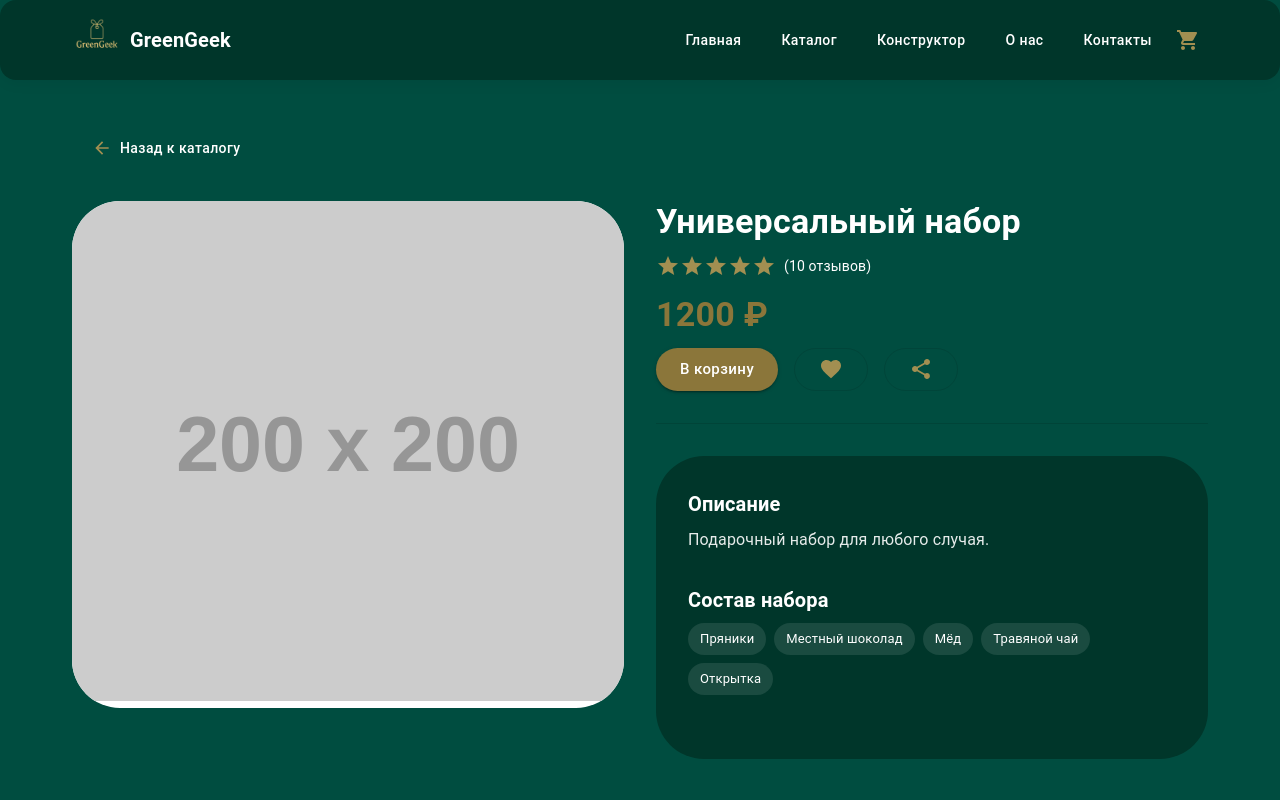
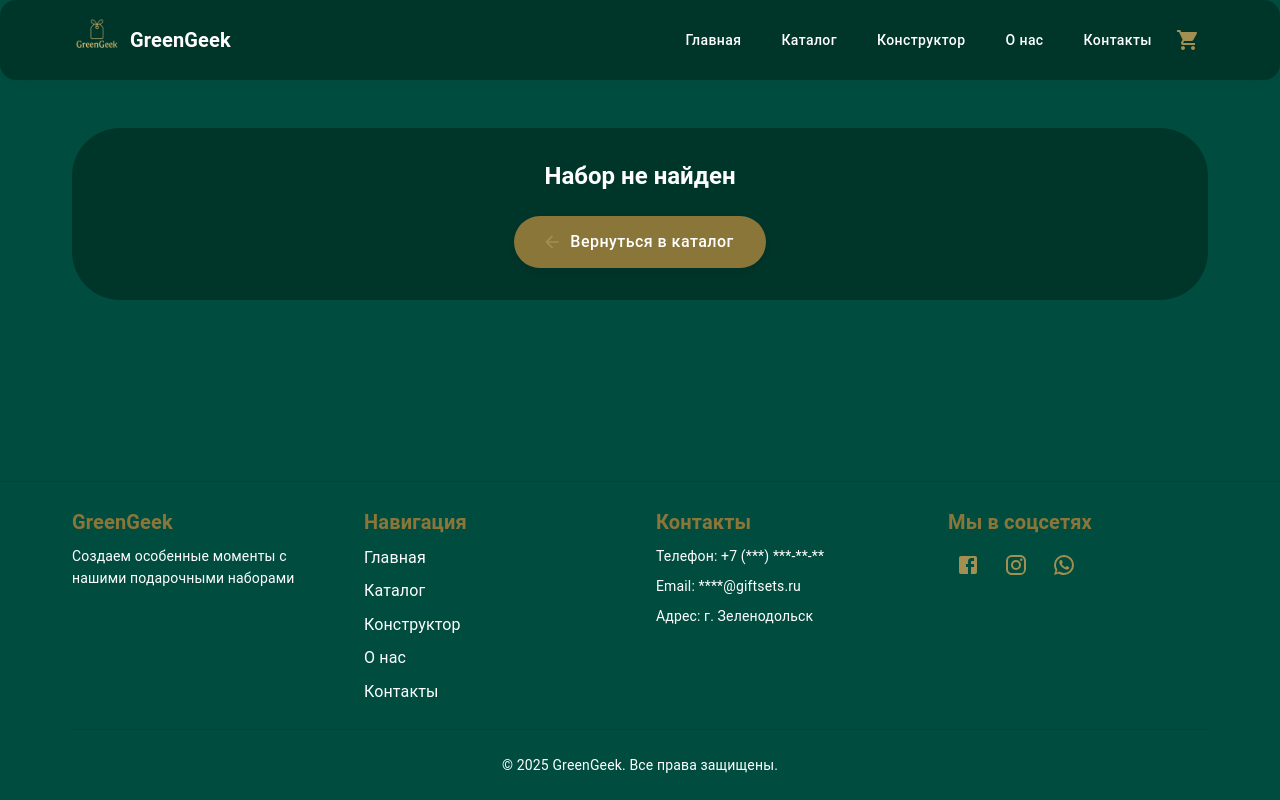
Before and after one commit to BArL43/gift-sets-greengeek, a React (Create React App) app in the folder frontend/: page /gift-set/1 in a window 1280 px wide. Shown: the top 800 px of the page. Built offline with nearby package versions, Linux system fonts and the light colour scheme; the HTML template or start-up script is replaced by a standard one.

Commit message:
Add files via upload

```diff
--- a/frontend/src/data/giftSets.ts
+++ b/frontend/src/data/giftSets.ts
@@ -1,12 +1,4 @@
 export const giftSets = [
-  {
-    id: 1,
-    title: 'Универсальный набор',
-    description: 'Подарочный набор для любого случая.',
-    composition: ['Пряники', 'Местный шоколад', 'Мёд', 'Травяной чай', 'Открытка'],
-    price: 1200,
-    image_url: 'https://via.placeholder.com/200x200?text=Универсальный+набор'
-  },
   {
     id: 2,
     title: 'Набор ДР девочки',
@@ -40,22 +32,6 @@ export const giftSets = [
     image_url: 'https://via.placeholder.com/200x200?text=Летний+набор'
   },
   {
-    id: 6,
-    title: 'Папе',
-    description: 'Подарок для папы.',
-    composition: ['Кружка', 'Носки', 'Галстук'],
-    price: 1000,
-    image_url: 'https://via.placeholder.com/200x200?text=Папе'
-  },
-  {
-    id: 7,
-    title: 'Бокал и тарелка',
-    description: 'Набор для сервировки.',
-    composition: ['Тарелка', 'Бокал'],
-    price: 900,
-    image_url: 'https://via.placeholder.com/200x200?text=Бокал+и+тарелка'
-  },
-  {
     id: 8,
     title: 'Набор со свечой',
     description: 'Для уютного вечера.',
```
